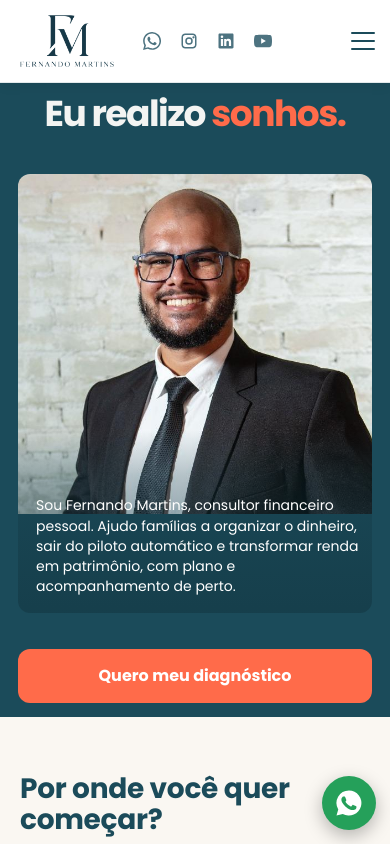
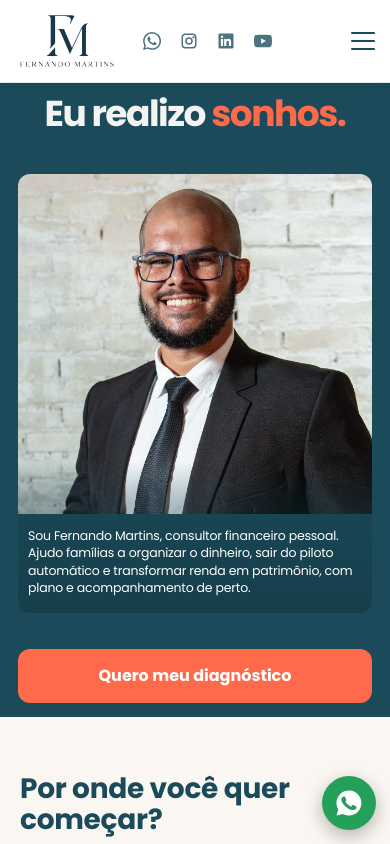
Before and after one commit to MateusTheobald/fernando-martins, a React (Vite) app: page / in a window 390 px wide. Shown: the top 844 px of the page. Built offline with nearby package versions, Linux system fonts and the light colour scheme.

Commit message:
Update HomePageBanner.css

```diff
--- a/src/components/inicio/HomePageBanner.css
+++ b/src/components/inicio/HomePageBanner.css
@@ -109,7 +109,7 @@
 }
 
 /* =========================================
-   FOTO DESKTOP — BORDAS QUADRADAS
+   FOTO DESKTOP — CANTOS RETOS
 ========================================= */
 
 .hero .photo {
@@ -221,7 +221,7 @@
     font-style: normal;
   }
 
-  /* FOTO MAIOR */
+  /* FOTO */
 
   .hero .photo {
     grid-area: photo;
@@ -270,11 +270,12 @@
     box-sizing: border-box;
 
     margin: 0;
-    padding: 65px 12px 16px 18px;
+    padding: 65px 8px 16px 10px;
 
     color: #fff;
-    font-size: 14px;
-    line-height: 1.45;
+    font-size: 12.5px;
+    line-height: 1.4;
+    letter-spacing: -0.2px;
 
     background: linear-gradient(
       to bottom,
@@ -343,8 +344,9 @@
   }
 
   .hero .txt .lead {
-    font-size: 13px;
-    padding: 55px 10px 14px 15px;
+    font-size: 11.5px;
+    line-height: 1.4;
+    padding: 55px 6px 14px 10px;
   }
 
   .hero .cta {
@@ -380,7 +382,7 @@
   .hero .txt .lead {
     padding-top: 50px;
     padding-bottom: 12px;
-    font-size: 13px;
+    font-size: 12px;
   }
 
   .hero .cta {
```
